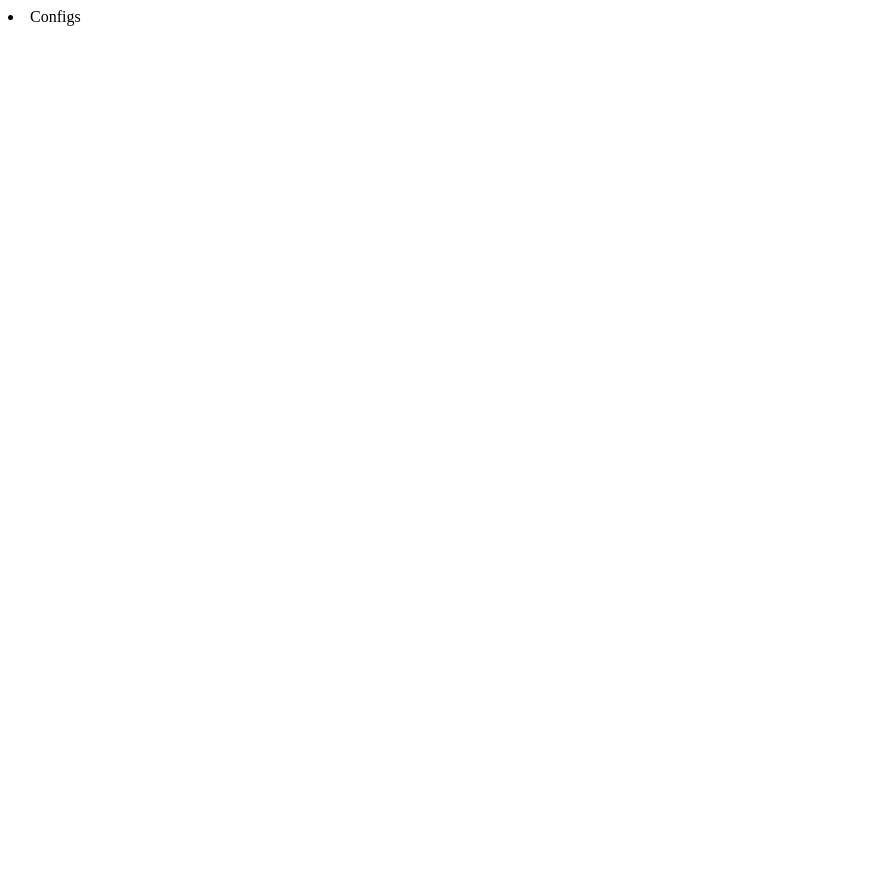
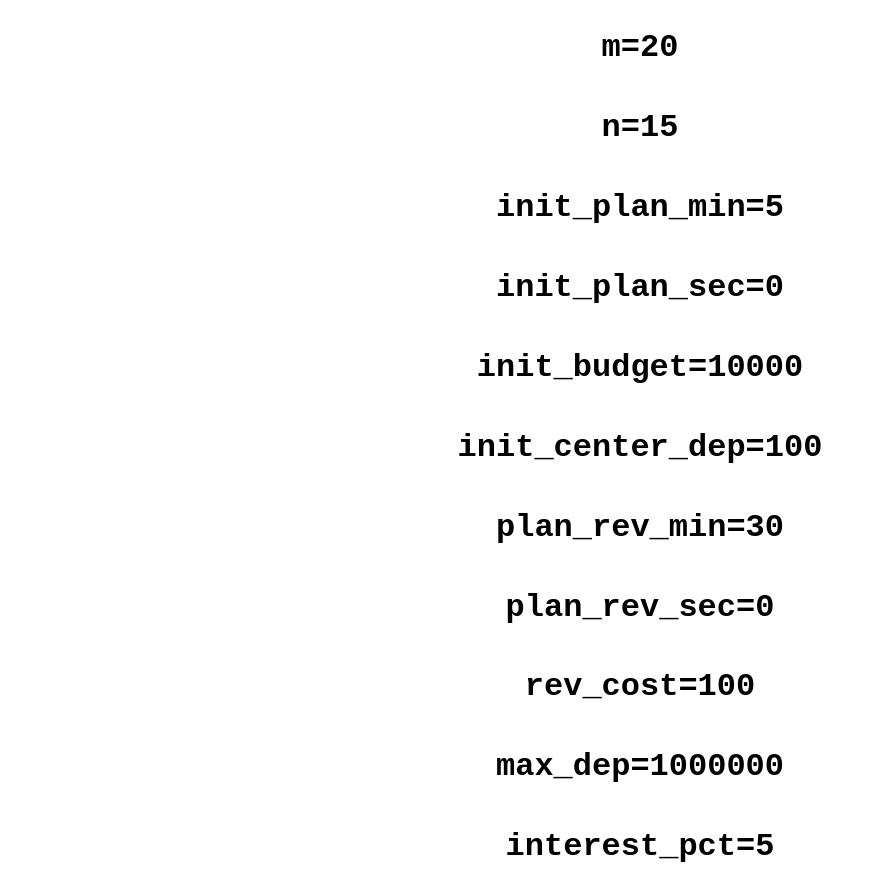
Before and after one commit to Thatthana/Upbeat, a Next.js app in the folder frontend/: page /configsPage in a window 1280 px wide. Shown: the whole page, without its empty margins (0-876 px from the left). Before the commit the page ends 800 px from the top, so only its background shows below. Built offline with nearby package versions, Linux system fonts and the light colour scheme.

Commit message:
update configs page

```diff
--- a/frontend/src/pages/configsPage.tsx
+++ b/frontend/src/pages/configsPage.tsx
@@ -1,7 +1,17 @@
 export default function configsPage() {
   return (
-    <>
-      <li>Configs</li>
-    </>
+    <div className="home">
+      <h1> m=20</h1>
+      <h1> n=15</h1>
+      <h1> init_plan_min=5</h1>
+      <h1> init_plan_sec=0</h1>
+      <h1> init_budget=10000</h1>
+      <h1> init_center_dep=100</h1>
+      <h1> plan_rev_min=30</h1>
+      <h1> plan_rev_sec=0</h1>
+      <h1> rev_cost=100 </h1>
+      <h1> max_dep=1000000 </h1>
+      <h1> interest_pct=5 </h1>
+    </div>
   );
 }
```
